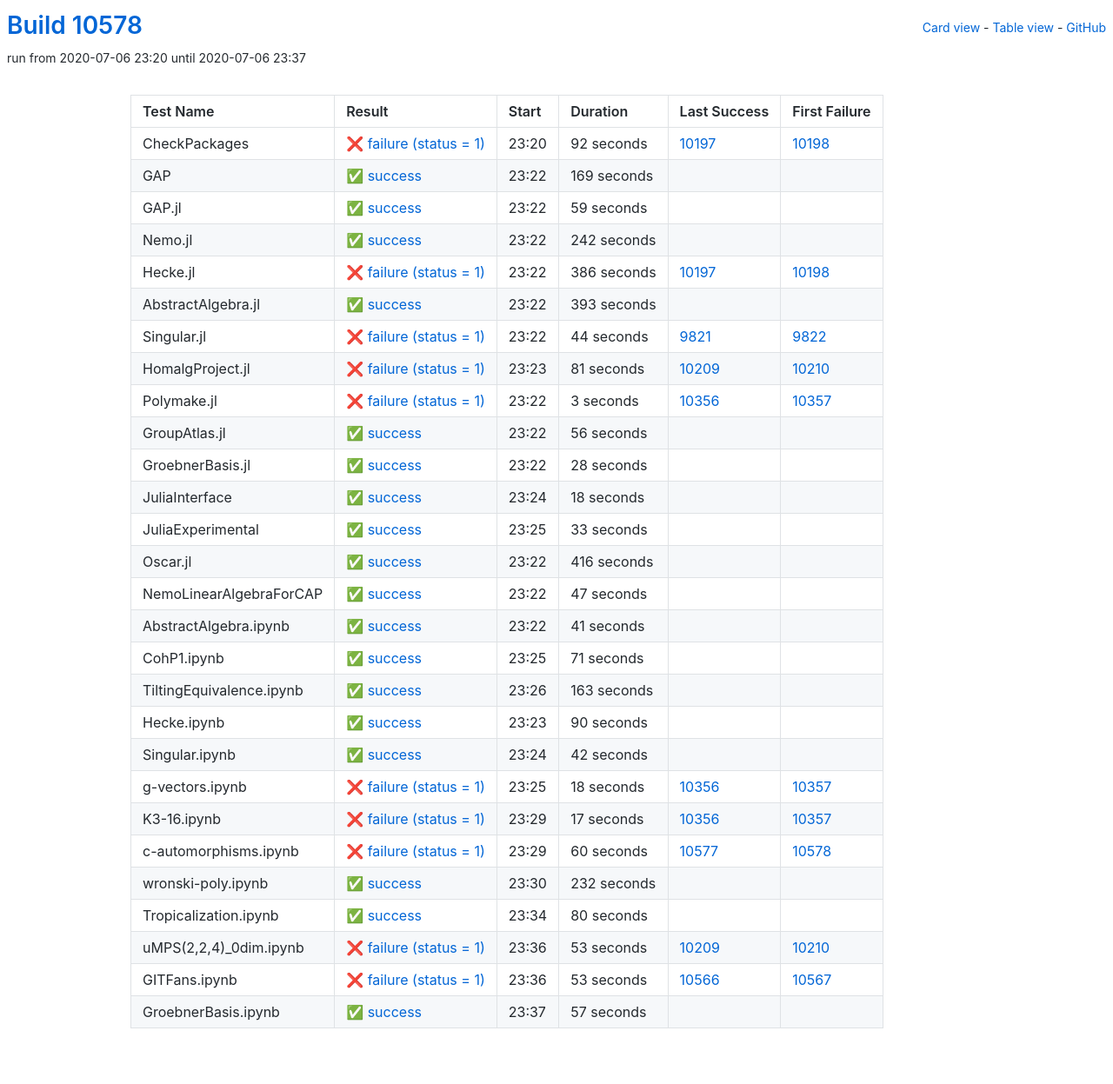
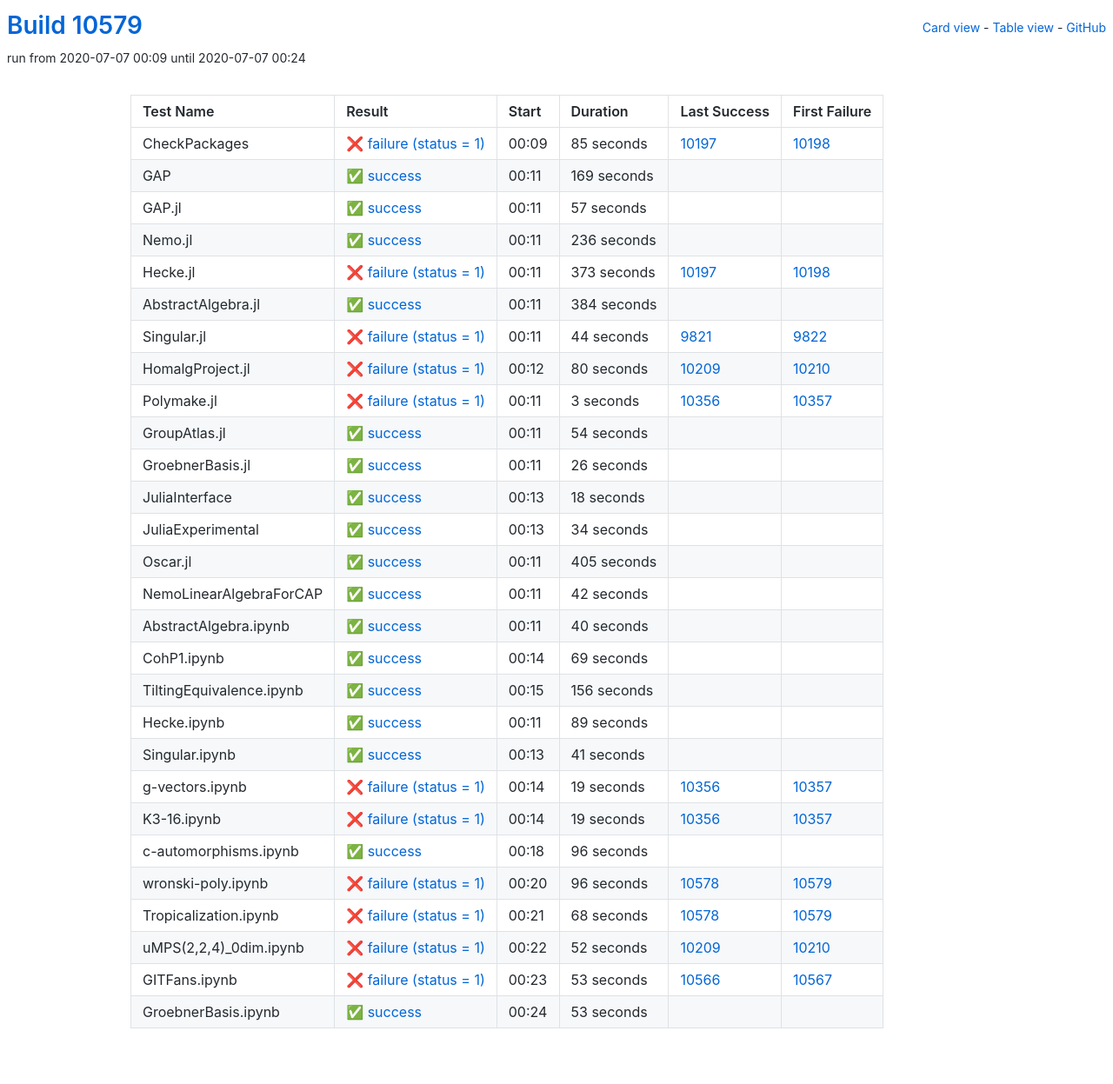
Before and after one commit to oscar-system/oscar-ci-status, a Jekyll site: the page built from table.html, in a window 1280 px wide. Shown: the whole page at 87% size. Built offline with Jekyll 4.4.1, drawn with Linux system fonts in a browser that asks for light colours.

Commit message:
Build #10579

```diff
--- a/_data/ci.yml
+++ b/_data/ci.yml
@@ -1,6 +1,6 @@
 ---
-build: 10578
-build_url: https://oscarci.mathematik.uni-kl.de/job/oscar/10578/
+build: 10579
+build_url: https://oscarci.mathematik.uni-kl.de/job/oscar/10579/
 job: oscar
 organization: oscar-system
 repo: oscar-ci-status
@@ -8,20 +8,20 @@
 tests:
 - name: CheckPackages
   id: checkpackages
-  log: https://oscarci.mathematik.uni-kl.de/job/oscar/10578/artifact/logs/build-10578/CheckPackages.log
-  start: 2020-07-06 23:20
+  log: https://oscarci.mathematik.uni-kl.de/job/oscar/10579/artifact/logs/build-10579/CheckPackages.log
+  start: 2020-07-07 00:09
   success: false
   exitcode: 1
   status: failure
-  duration: 92
+  duration: 85
   last_success: 10197
   last_success_url: https://oscarci.mathematik.uni-kl.de/job/oscar/10197/
   first_failure: 10198
   first_failure_url: https://oscarci.mathematik.uni-kl.de/job/oscar/10198/
 - name: GAP
   id: gap
-  log: https://oscarci.mathematik.uni-kl.de/job/oscar/10578/artifact/logs/build-10578/GAP.log
-  start: 2020-07-06 23:22
+  log: https://oscarci.mathematik.uni-kl.de/job/oscar/10579/artifact/logs/build-10579/GAP.log
+  start: 2020-07-07 00:11
   success: true
   exitcode: 0
   status: success
@@ -32,56 +32,56 @@
   first_failure_url:
 - name: GAP.jl
   id: gap-jl
-  log: https://oscarci.mathematik.uni-kl.de/job/oscar/10578/artifact/logs/build-10578/GAP.jl.log
-  start: 2020-07-06 23:22
+  log: https://oscarci.mathematik.uni-kl.de/job/oscar/10579/artifact/logs/build-10579/GAP.jl.log
+  start: 2020-07-07 00:11
   success: true
   exitcode: 0
   status: success
-  duration: 59
+  duration: 57
   last_success: false
   last_success_url:
   first_failure: false
   first_failure_url:
 - name: Nemo.jl
   id: nemo-jl
-  log: https://oscarci.mathematik.uni-kl.de/job/oscar/10578/artifact/logs/build-10578/Nemo.jl.log
-  start: 2020-07-06 23:22
+  log: https://oscarci.mathematik.uni-kl.de/job/oscar/10579/artifact/logs/build-10579/Nemo.jl.log
+  start: 2020-07-07 00:11
   success: true
   exitcode: 0
   status: success
-  duration: 242
+  duration: 236
   last_success: false
   last_success_url:
   first_failure: false
   first_failure_url:
 - name: Hecke.jl
   id: hecke-jl
-  log: https://oscarci.mathematik.uni-kl.de/job/oscar/10578/artifact/logs/build-10578/Hecke.jl.log
-  start: 2020-07-06 23:22
+  log: https://oscarci.mathematik.uni-kl.de/job/oscar/10579/artifact/logs/build-10579/Hecke.jl.log
+  start: 2020-07-07 00:11
   success: false
   exitcode: 1
   status: failure
-  duration: 386
+  duration: 373
   last_success: 10197
   last_success_url: https://oscarci.mathematik.uni-kl.de/job/oscar/10197/
   first_failure: 10198
   first_failure_url: https://oscarci.mathematik.uni-kl.de/job/oscar/10198/
 - name: AbstractAlgebra.jl
   id: abstractalgebra-jl
-  log: https://oscarci.mathematik.uni-kl.de/job/oscar/10578/artifact/logs/build-10578/AbstractAlgebra.jl.log
-  start: 2020-07-06 23:22
+  log: https://oscarci.mathematik.uni-kl.de/job/oscar/10579/artifact/logs/build-10579/AbstractAlgebra.jl.log
+  start: 2020-07-07 00:11
   success: true
   exitcode: 0
   status: success
-  duration: 393
+  duration: 384
   last_success: false
   last_success_url:
   first_failure: false
   first_failure_url:
 - name: Singular.jl
   id: singular-jl
-  log: https://oscarci.mathematik.uni-kl.de/job/oscar/10578/artifact/logs/build-10578/Singular.jl.log
-  start: 2020-07-06 23:22
+  log: https://oscarci.mathematik.uni-kl.de/job/oscar/10579/artifact/logs/build-10579/Singular.jl.log
+  start: 2020-07-07 00:11
   success: false
   exitcode: 1
   status: failure
@@ -92,20 +92,20 @@
   first_failure_url: https://oscarci.mathematik.uni-kl.de/job/oscar/9822/
 - name: HomalgProject.jl
   id: homalgproject-jl
-  log: https://oscarci.mathematik.uni-kl.de/job/oscar/10578/artifact/logs/build-10578/HomalgProject.jl.log
-  start: 2020-07-06 23:23
+  log: https://oscarci.mathematik.uni-kl.de/job/oscar/10579/artifact/logs/build-10579/HomalgProject.jl.log
+  start: 2020-07-07 00:12
   success: false
   exitcode: 1
   status: failure
-  duration: 81
+  duration: 80
   last_success: 10209
   last_success_url: https://oscarci.mathematik.uni-kl.de/job/oscar/10209/
   first_failure: 10210
   first_failure_url: https://oscarci.mathematik.uni-kl.de/job/oscar/10210/
 - name: Polymake.jl
   id: polymake-jl
-  log: https://oscarci.mathematik.uni-kl.de/job/oscar/10578/artifact/logs/build-10578/Polymake.jl.log
-  start: 2020-07-06 23:22
+  log: https://oscarci.mathematik.uni-kl.de/job/oscar/10579/artifact/logs/build-10579/Polymake.jl.log
+  start: 2020-07-07 00:11
   success: false
   exitcode: 1
   status: failure
@@ -116,32 +116,32 @@
   first_failure_url: https://oscarci.mathematik.uni-kl.de/job/oscar/10357/
 - name: GroupAtlas.jl
   id: groupatlas-jl
-  log: https://oscarci.mathematik.uni-kl.de/job/oscar/10578/artifact/logs/build-10578/GroupAtlas.jl.log
-  start: 2020-07-06 23:22
+  log: https://oscarci.mathematik.uni-kl.de/job/oscar/10579/artifact/logs/build-10579/GroupAtlas.jl.log
+  start: 2020-07-07 00:11
   success: true
   exitcode: 0
   status: success
-  duration: 56
+  duration: 54
   last_success: false
   last_success_url:
   first_failure: false
   first_failure_url:
 - name: GroebnerBasis.jl
   id: groebnerbasis-jl
-  log: https://oscarci.mathematik.uni-kl.de/job/oscar/10578/artifact/logs/build-10578/GroebnerBasis.jl.log
-  start: 2020-07-06 23:22
+  log: https://oscarci.mathematik.uni-kl.de/job/oscar/10579/artifact/logs/build-10579/GroebnerBasis.jl.log
+  start: 2020-07-07 00:11
   success: true
   exitcode: 0
   status: success
-  duration: 28
+  duration: 26
   last_success: false
   last_success_url:
   first_failure: false
   first_failure_url:
 - name: JuliaInterface
   id: juliainterface
-  log: https://oscarci.mathematik.uni-kl.de/job/oscar/10578/artifact/logs/build-10578/JuliaInterface.log
-  start: 2020-07-06 23:24
+  log: https://oscarci.mathematik.uni-kl.de/job/oscar/10579/artifact/logs/build-10579/JuliaInterface.log
+  start: 2020-07-07 00:13
   success: true
   exitcode: 0
   status: success
@@ -152,44 +152,92 @@
   first_failure_url:
 - name: JuliaExperimental
   id: juliaexperimental
-  log: https://oscarci.mathematik.uni-kl.de/job/oscar/10578/artifact/logs/build-10578/JuliaExperimental.log
-  start: 2020-07-06 23:25
+  log: https://oscarci.mathematik.uni-kl.de/job/oscar/10579/artifact/logs/build-10579/JuliaExperimental.log
+  start: 2020-07-07 00:13
   success: true
   exitcode: 0
   status: success
-  duration: 33
+  duration: 34
   last_success: false
   last_success_url:
   first_failure: false
   first_failure_url:
 - name: Oscar.jl
   id: oscar-jl
-  log: https://oscarci.mathematik.uni-kl.de/job/oscar/10578/artifact/logs/build-10578/Oscar.jl.log
-  start: 2020-07-06 23:22
+  log: https://oscarci.mathematik.uni-kl.de/job/oscar/10579/artifact/logs/build-10579/Oscar.jl.log
+  start: 2020-07-07 00:11
   success: true
   exitcode: 0
   status: success
-  duration: 416
+  duration: 405
   last_success: false
   last_success_url:
   first_failure: false
   first_failure_url:
 - name: NemoLinearAlgebraForCAP
   id: nemolinearalgebraforcap
-  log: https://oscarci.mathematik.uni-kl.de/job/oscar/10578/artifact/logs/build-10578/NemoLinearAlgebraForCAP.log
-  start: 2020-07-06 23:22
+  log: https://oscarci.mathematik.uni-kl.de/job/oscar/10579/artifact/logs/build-10579/NemoLinearAlgebraForCAP.log
+  start: 2020-07-07 00:11
   success: true
   exitcode: 0
   status: success
-  duration: 47
+  duration: 42
   last_success: false
   last_success_url:
   first_failure: false
   first_failure_url:
 - name: AbstractAlgebra.ipynb
   id: abstractalgebra-ipynb
-  log: https://oscarci.mathematik.uni-kl.de/job/oscar/10578/artifact/logs/build-10578/AbstractAlgebra.ipynb.log
-  start: 2020-07-06 23:22
+  log: https://oscarci.mathematik.uni-kl.de/job/oscar/10579/artifact/logs/build-10579/AbstractAlgebra.ipynb.log
+  start: 2020-07-07 00:11
+  success: true
+  exitcode: 0
+  status: success
+  duration: 40
+  last_success: false
+  last_success_url:
+  first_failure: false
+  first_failure_url:
+- name: CohP1.ipynb
+  id: cohp1-ipynb
+  log: https://oscarci.mathematik.uni-kl.de/job/oscar/10579/artifact/logs/build-10579/CohP1.ipynb.log
+  start: 2020-07-07 00:14
+  success: true
+  exitcode: 0
+  status: success
+  duration: 69
+  last_success: false
+  last_success_url:
+  first_failure: false
+  first_failure_url:
+- name: TiltingEquivalence.ipynb
+  id: tiltingequivalence-ipynb
+  log: https://oscarci.mathematik.uni-kl.de/job/oscar/10579/artifact/logs/build-10579/TiltingEquivalence.ipynb.log
+  start: 2020-07-07 00:15
+  success: true
+  exitcode: 0
+  status: success
+  duration: 156
+  last_success: false
+  last_success_url:
+  first_failure: false
+  first_failure_url:
+- name: Hecke.ipynb
+  id: hecke-ipynb
+  log: https://oscarci.mathematik.uni-kl.de/job/oscar/10579/artifact/logs/build-10579/Hecke.ipynb.log
+  start: 2020-07-07 00:11
+  success: true
+  exitcode: 0
+  status: success
+  duration: 89
+  last_success: false
+  last_success_url:
+  first_failure: false
+  first_failure_url:
+- name: Singular.ipynb
+  id: singular-ipynb
+  log: https://oscarci.mathematik.uni-kl.de/job/oscar/10579/artifact/logs/build-10579/Singular.ipynb.log
+  start: 2020-07-07 00:13
   success: true
   exitcode: 0
   status: success
@@ -198,130 +246,82 @@
   last_success_url:
   first_failure: false
   first_failure_url:
-- name: CohP1.ipynb
-  id: cohp1-ipynb
-  log: https://oscarci.mathematik.uni-kl.de/job/oscar/10578/artifact/logs/build-10578/CohP1.ipynb.log
-  start: 2020-07-06 23:25
-  success: true
-  exitcode: 0
-  status: success
-  duration: 71
-  last_success: false
-  last_success_url:
-  first_failure: false
-  first_failure_url:
-- name: TiltingEquivalence.ipynb
-  id: tiltingequivalence-ipynb
-  log: https://oscarci.mathematik.uni-kl.de/job/oscar/10578/artifact/logs/build-10578/TiltingEquivalence.ipynb.log
-  start: 2020-07-06 23:26
-  success: true
-  exitcode: 0
-  status: success
-  duration: 163
-  last_success: false
-  last_success_url:
-  first_failure: false
-  first_failure_url:
-- name: Hecke.ipynb
-  id: hecke-ipynb
-  log: https://oscarci.mathematik.uni-kl.de/job/oscar/10578/artifact/logs/build-10578/Hecke.ipynb.log
-  start: 2020-07-06 23:23
-  success: true
-  exitcode: 0
-  status: success
-  duration: 90
-  last_success: false
-  last_success_url:
-  first_failure: false
-  first_failure_url:
-- name: Singular.ipynb
-  id: singular-ipynb
-  log: https://oscarci.mathematik.uni-kl.de/job/oscar/10578/artifact/logs/build-10578/Singular.ipynb.log
-  start: 2020-07-06 23:24
-  success: true
-  exitcode: 0
-  status: success
-  duration: 42
-  last_success: false
-  last_success_url:
-  first_failure: false
-  first_failure_url:
 - name: g-vectors.ipynb
   id: g-vectors-ipynb
-  log: https://oscarci.mathematik.uni-kl.de/job/oscar/10578/artifact/logs/build-10578/g-vectors.ipynb.log
-  start: 2020-07-06 23:25
+  log: https://oscarci.mathematik.uni-kl.de/job/oscar/10579/artifact/logs/build-10579/g-vectors.ipynb.log
+  start: 2020-07-07 00:14
   success: false
   exitcode: 1
   status: failure
-  duration: 18
+  duration: 19
   last_success: 10356
   last_success_url: https://oscarci.mathematik.uni-kl.de/job/oscar/10356/
   first_failure: 10357
   first_failure_url: https://oscarci.mathematik.uni-kl.de/job/oscar/10357/
 - name: K3-16.ipynb
   id: k3-16-ipynb
-  log: https://oscarci.mathematik.uni-kl.de/job/oscar/10578/artifact/logs/build-10578/K3-16.ipynb.log
-  start: 2020-07-06 23:29
+  log: https://oscarci.mathematik.uni-kl.de/job/oscar/10579/artifact/logs/build-10579/K3-16.ipynb.log
+  start: 2020-07-07 00:14
   success: false
   exitcode: 1
   status: failure
-  duration: 17
+  duration: 19
   last_success: 10356
   last_success_url: https://oscarci.mathematik.uni-kl.de/job/oscar/10356/
   first_failure: 10357
   first_failure_url: https://oscarci.mathematik.uni-kl.de/job/oscar/10357/
 - name: c-automorphisms.ipynb
   id: c-automorphisms-ipynb
-  log: https://oscarci.mathematik.uni-kl.de/job/oscar/10578/artifact/logs/build-10578/c-automorphisms.ipynb.log
-  start: 2020-07-06 23:29
-  success: false
-  exitcode: 1
-  status: failure
-  duration: 60
-  last_success: 10577
-  last_success_url: https://oscarci.mathematik.uni-kl.de/job/oscar/10577/
-  first_failure: 10578
-  first_failure_url: https://oscarci.mathematik.uni-kl.de/job/oscar/10578/
-- name: wronski-poly.ipynb
-  id: wronski-poly-ipynb
-  log: https://oscarci.mathematik.uni-kl.de/job/oscar/10578/artifact/logs/build-10578/wronski-poly.ipynb.log
-  start: 2020-07-06 23:30
+  log: https://oscarci.mathematik.uni-kl.de/job/oscar/10579/artifact/logs/build-10579/c-automorphisms.ipynb.log
+  start: 2020-07-07 00:18
   success: true
   exitcode: 0
   status: success
-  duration: 232
+  duration: 96
   last_success: false
   last_success_url:
   first_failure: false
   first_failure_url:
-- name: Tropicalization.ipynb
-  id: tropicalization-ipynb
-  log: https://oscarci.mathematik.uni-kl.de/job/oscar/10578/artifact/logs/build-10578/Tropicalization.ipynb.log
-  start: 2020-07-06 23:34
-  success: true
-  exitcode: 0
-  status: success
-  duration: 80
-  last_success: false
-  last_success_url:
-  first_failure: false
-  first_failure_url:
-- name: uMPS(2,2,4)_0dim.ipynb
-  id: umps-2-2-4-0dim-ipynb
-  log: https://oscarci.mathematik.uni-kl.de/job/oscar/10578/artifact/logs/build-10578/uMPS-2-2-4-_0dim.ipynb.log
-  start: 2020-07-06 23:36
+- name: wronski-poly.ipynb
+  id: wronski-poly-ipynb
+  log: https://oscarci.mathematik.uni-kl.de/job/oscar/10579/artifact/logs/build-10579/wronski-poly.ipynb.log
+  start: 2020-07-07 00:20
   success: false
   exitcode: 1
   status: failure
-  duration: 53
+  duration: 96
+  last_success: 10578
+  last_success_url: https://oscarci.mathematik.uni-kl.de/job/oscar/10578/
+  first_failure: 10579
+  first_failure_url: https://oscarci.mathematik.uni-kl.de/job/oscar/10579/
+- name: Tropicalization.ipynb
+  id: tropicalization-ipynb
+  log: https://oscarci.mathematik.uni-kl.de/job/oscar/10579/artifact/logs/build-10579/Tropicalization.ipynb.log
+  start: 2020-07-07 00:21
+  success: false
+  exitcode: 1
+  status: failure
+  duration: 68
+  last_success: 10578
+  last_success_url: https://oscarci.mathematik.uni-kl.de/job/oscar/10578/
+  first_failure: 10579
+  first_failure_url: https://oscarci.mathematik.uni-kl.de/job/oscar/10579/
+- name: uMPS(2,2,4)_0dim.ipynb
+  id: umps-2-2-4-0dim-ipynb
+  log: https://oscarci.mathematik.uni-kl.de/job/oscar/10579/artifact/logs/build-10579/uMPS-2-2-4-_0dim.ipynb.log
+  start: 2020-07-07 00:22
+  success: false
+  exitcode: 1
+  status: failure
+  duration: 52
   last_success: 10209
   last_success_url: https://oscarci.mathematik.uni-kl.de/job/oscar/10209/
   first_failure: 10210
   first_failure_url: https://oscarci.mathematik.uni-kl.de/job/oscar/10210/
 - name: GITFans.ipynb
   id: gitfans-ipynb
-  log: https://oscarci.mathematik.uni-kl.de/job/oscar/10578/artifact/logs/build-10578/GITFans.ipynb.log
-  start: 2020-07-06 23:36
+  log: https://oscarci.mathematik.uni-kl.de/job/oscar/10579/artifact/logs/build-10579/GITFans.ipynb.log
+  start: 2020-07-07 00:23
   success: false
   exitcode: 1
   status: failure
@@ -332,12 +332,12 @@
   first_failure_url: https://oscarci.mathematik.uni-kl.de/job/oscar/10567/
 - name: GroebnerBasis.ipynb
   id: groebnerbasis-ipynb
-  log: https://oscarci.mathematik.uni-kl.de/job/oscar/10578/artifact/logs/build-10578/GroebnerBasis.ipynb.log
-  start: 2020-07-06 23:37
+  log: https://oscarci.mathematik.uni-kl.de/job/oscar/10579/artifact/logs/build-10579/GroebnerBasis.ipynb.log
+  start: 2020-07-07 00:24
   success: true
   exitcode: 0
   status: success
-  duration: 57
+  duration: 53
   last_success: false
   last_success_url:
   first_failure: false
```
Also changed, not shown: README.md.
